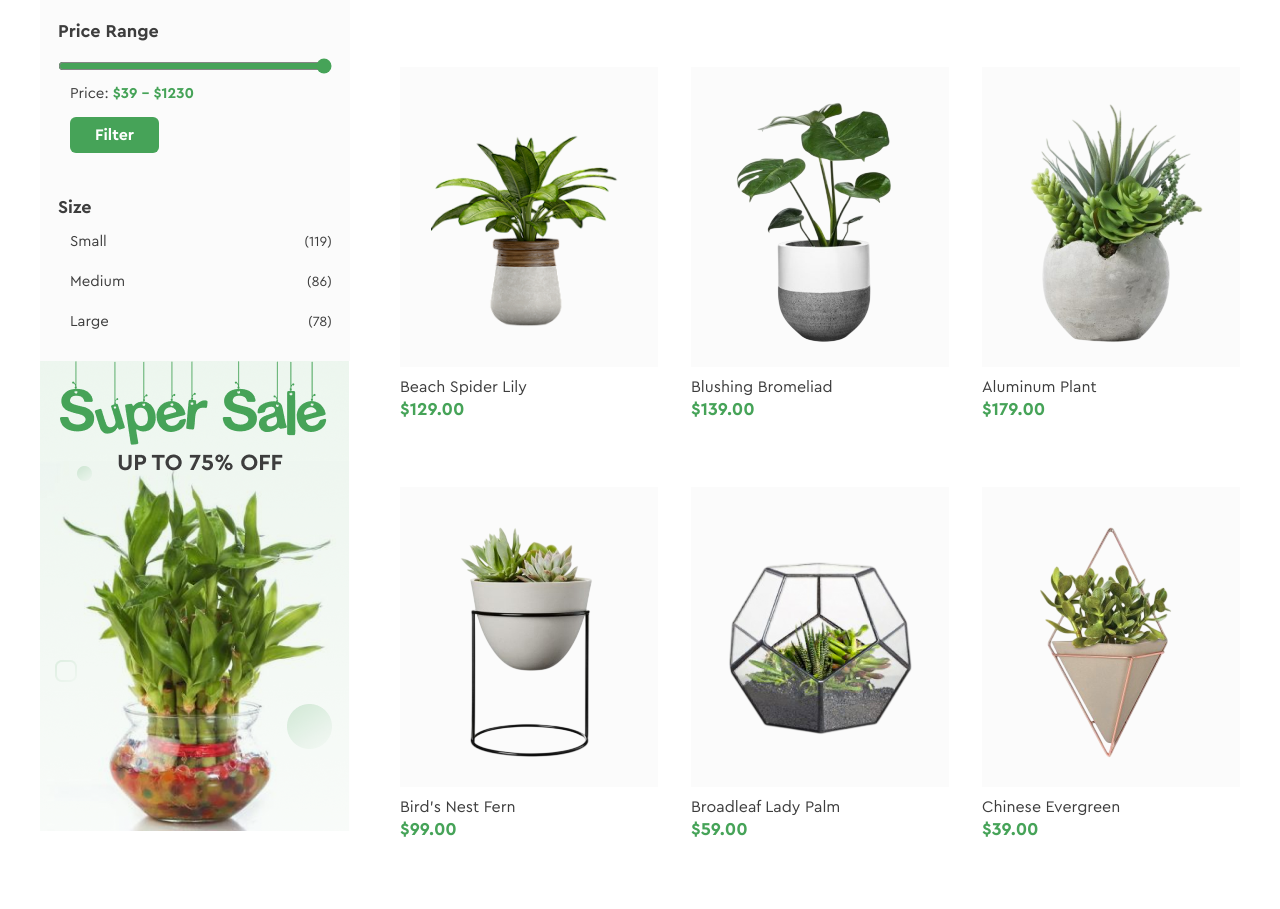
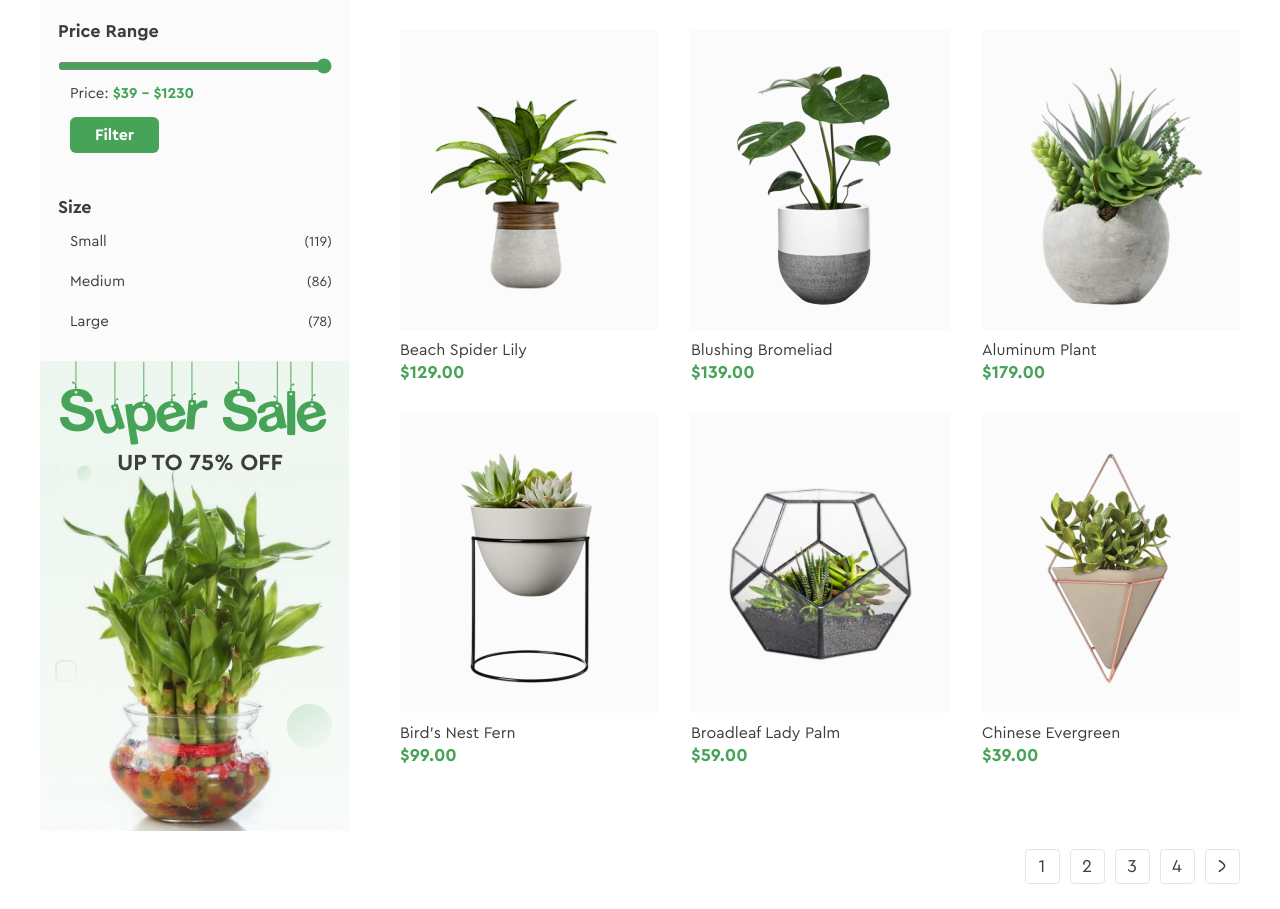
Before and after one commit to itsnastunya/lesson-4-git, a plain HTML site: page index.html in a window 1280 px wide. Shown: the part 1003-1912 px from the top of the page. Drawn offline with Linux system fonts and the light colour scheme.

Commit message:
corection

```diff
--- a/index.html
+++ b/index.html
@@ -263,9 +263,8 @@
                 <span class="old-price">$229.00</span>
               </div>
             </div>
-          </div>
 
-          <div class="products-grid">
+
             <div class="products-card">
               <div class="img-box">
                 <img src="./img/cutproduct4.png" alt="Beach Spider Lily">
@@ -352,9 +351,7 @@
               <h3>Aluminum Plant</h3>
               <span>$179.00</span>
             </div>
-          </div>
 
-          <div class="products-grid">
             <div class="products-card">
               <div class="img-box">
                 <img src="./img/cutproduct7.png" alt="Bird's Nest Fern">
```
